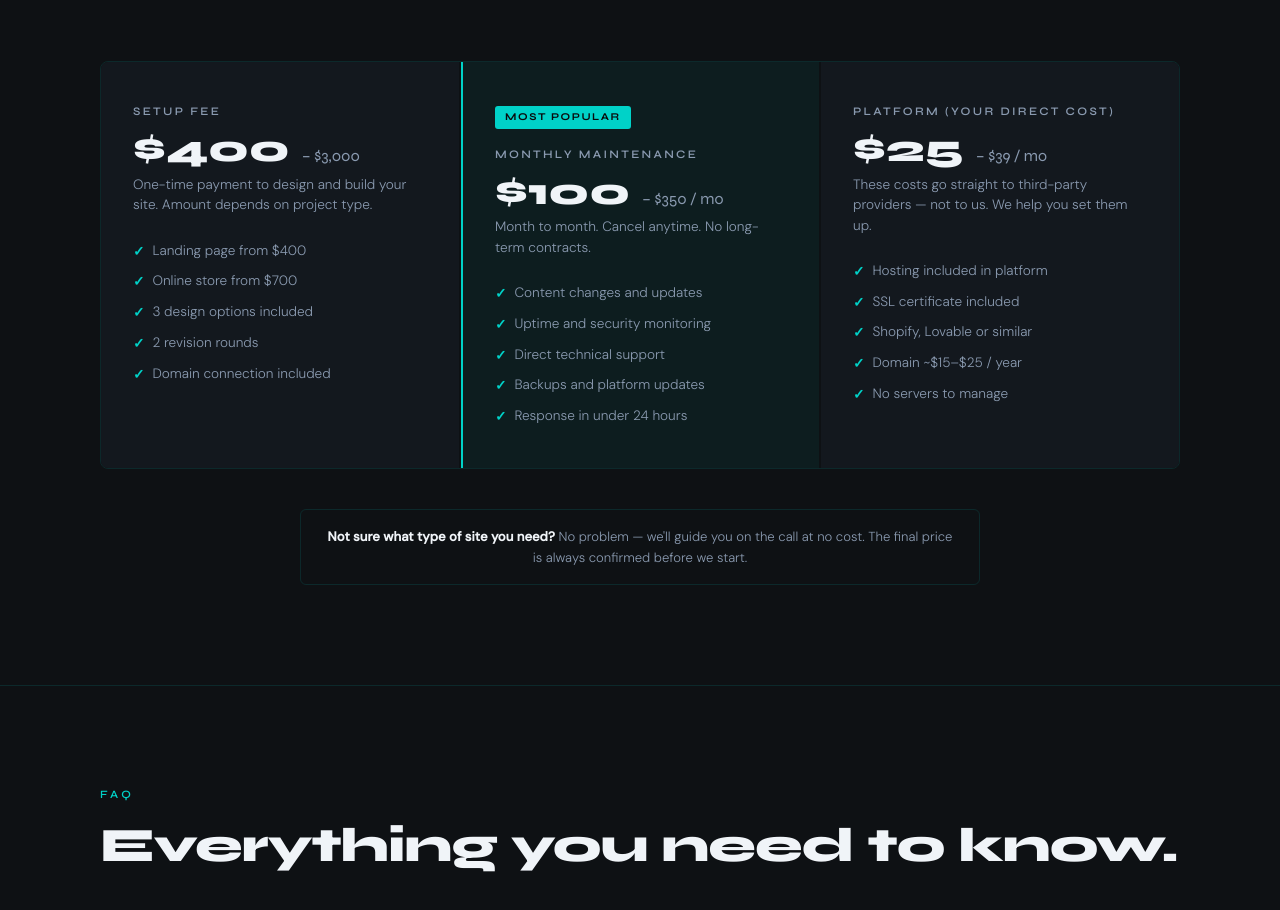
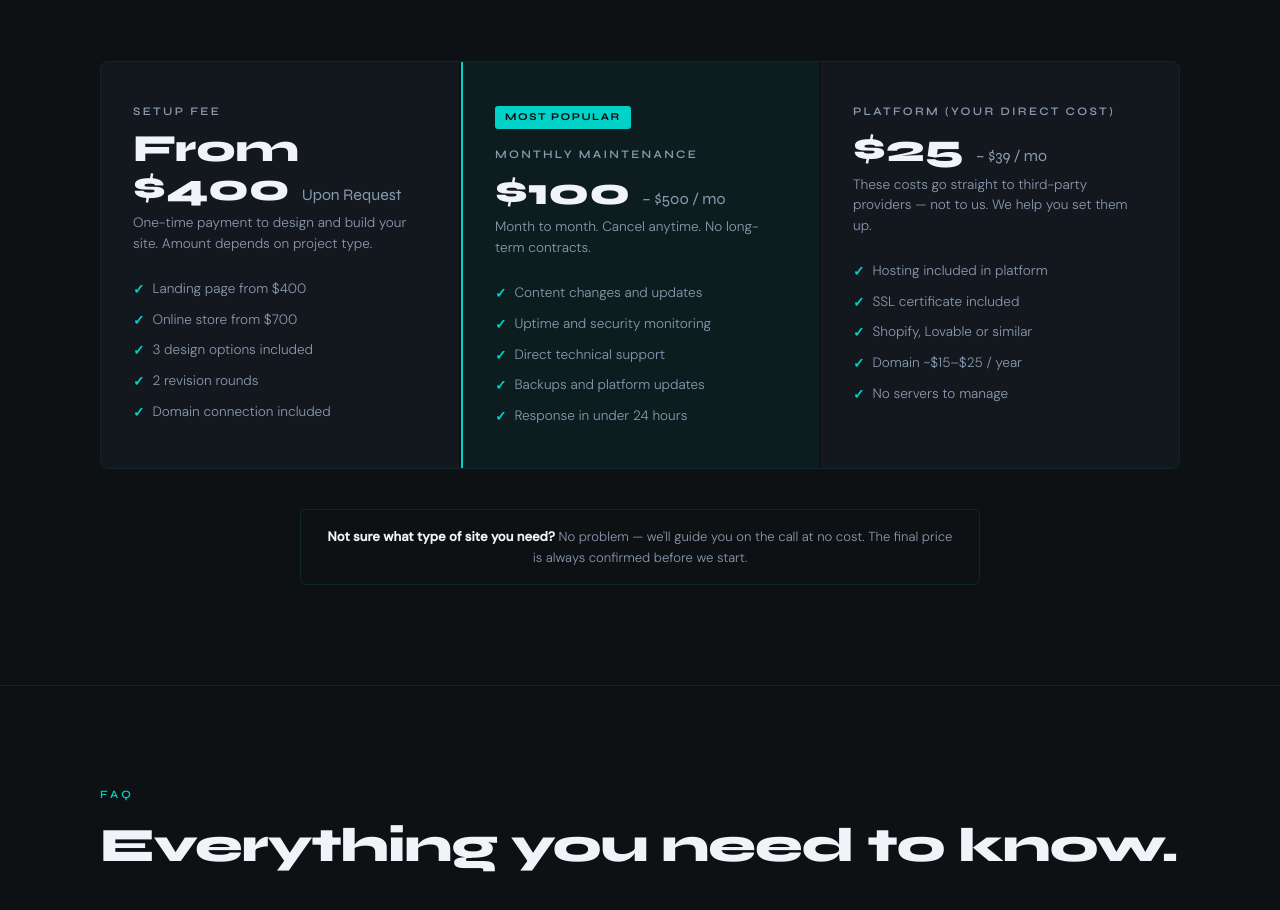
Before and after one commit to mrvitoloo/tlabsdigital, a plain HTML site: page index.html in a window 1280 px wide. Shown: the part 3322-4232 px from the top of the page. Drawn offline with Linux system fonts and the light colour scheme.

Commit message:
Update pricing information in index.html
Pricing and mo retainers

```diff
--- a/index.html
+++ b/index.html
@@ -347,7 +347,7 @@
     <div class="pricing-grid st">
       <div class="pricing-card">
         <p class="pricing-type">Setup Fee</p>
-        <p class="pricing-amount">$400 <span>– $3,000</span></p>
+        <p class="pricing-amount">From $400 <span> Upon Request </span></p>
         <p class="pricing-desc">One-time payment to design and build your site. Amount depends on project type.</p>
         <ul class="pricing-includes">
           <li>Landing page from $400</li>
@@ -360,7 +360,7 @@
       <div class="pricing-card featured">
         <span class="pricing-badge">Most popular</span>
         <p class="pricing-type">Monthly Maintenance</p>
-        <p class="pricing-amount">$100 <span>– $350 / mo</span></p>
+        <p class="pricing-amount">$100 <span>– $500 / mo</span></p>
         <p class="pricing-desc">Month to month. Cancel anytime. No long-term contracts.</p>
         <ul class="pricing-includes">
           <li>Content changes and updates</li>
```
